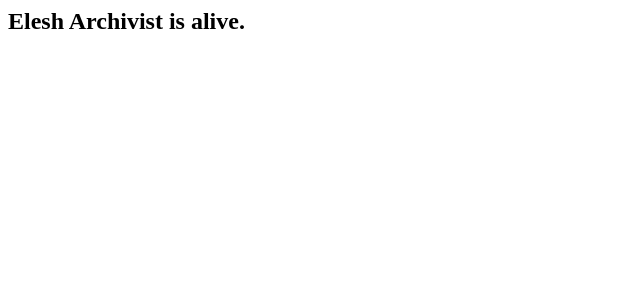
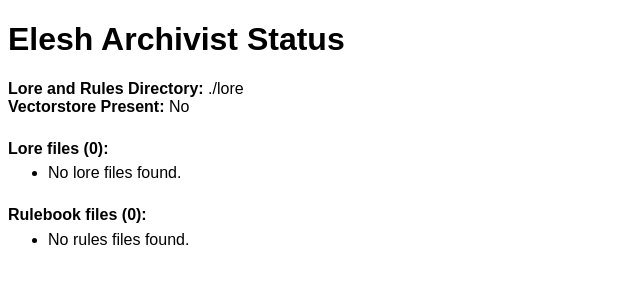
Before and after one commit to jmruland/Elesh, a Flask app: page / in a window 1280 px wide. Shown: the top 300 px of the page, without its empty margins (0-640 px from the left). Run offline with Flask 3, Linux system fonts and the light colour scheme.

Commit message:
more gpt i guess?

```diff
--- a/app/main.py
+++ b/app/main.py
@@ -1,25 +1,22 @@
 from flask import Flask
 import os
 
+# Import utility functions and logger
 from utils.index_utils import load_or_create_index
 from utils.logger import logger
 
-# If you have DB/message logging in your code:
-# from utils.db import init_db
+# Import Flask blueprints for routes
+from routes.ask import ask_bp
+from routes.reload import reload_bp
+from routes.status import status_bp
+from routes.health import health_bp
+from routes.openai_compatible import openai_bp
+from routes.frontend import frontend_bp
 
-from routes.ask import ask_bp
-# Import other route modules as needed:
-# from routes.reload import reload_bp
-# from routes.status import status_bp
-# from routes.openai_compatible import openai_bp
-# from routes.health import health_bp
-# from routes.frontend import frontend_bp
 
 logger.info("Elesh Archivist starting up...")
 
-# Initialize database if used
-# init_db()
-
+# Initialize (persistent) index
 try:
     index = load_or_create_index()
     logger.info("Vector index is available and loaded.")
@@ -27,23 +24,23 @@ except Exception as e:
     index = None
     logger.error(f"Failed to load vector index: {e}")
 
-# Prepare Flask app
+# Initialize Flask app
 app = Flask(__name__)
 app.config["INDEX"] = index
 
-# Register routes
+# Register all endpoints as blueprints
 app.register_blueprint(ask_bp)
-# app.register_blueprint(reload_bp)
-# app.register_blueprint(status_bp)
-# app.register_blueprint(openai_bp)
-# app.register_blueprint(health_bp)
-# app.register_blueprint(frontend_bp)
+app.register_blueprint(reload_bp)
+app.register_blueprint(status_bp)
+app.register_blueprint(health_bp)
+app.register_blueprint(openai_bp)
+app.register_blueprint(frontend_bp)  # If you have a frontend/status page
 
 @app.route("/")
-def hello():
-    return "<h2>Elesh Archivist is alive.</h2>"
+def home():
+    return "<h2>Elesh Archivist is up and running!</h2>"
 
 if __name__ == "__main__":
-    port = int(os.getenv("PORT", "5005"))
+    port = int(os.getenv("PORT", 5005))
     logger.info(f"Starting app on port {port}")
     app.run(host="0.0.0.0", port=port)
--- a/app/routes/frontend.py
+++ b/app/routes/frontend.py
@@ -1,41 +1,31 @@
 from flask import Blueprint, render_template, current_app
 import os
-import json
-import requests
-from config import SUMMARY_FILE, LORE_PATH, OLLAMA_API_BASE_URL
-from utils.ollama import check_required_ollama_models
 
 frontend_bp = Blueprint("frontend", __name__, template_folder="../templates")
 
 @frontend_bp.route("/")
 @frontend_bp.route("/status")
 def index():
-    lore_data = []
-    ollama_status = False
-    ollama_models_missing = []
-
-    # Check Ollama live connectivity
-    try:
-        response = requests.post(
-            f"{OLLAMA_API_BASE_URL}/api/embeddings",
-            json={"model": "nomic-embed-text", "prompt": "test"},
-            timeout=3
-        )
-        if response.status_code == 200:
-            ollama_status = True
-    except Exception:
-        pass
-
-    # Load indexed lore summary if available
-    if os.path.exists(SUMMARY_FILE):
-        with open(SUMMARY_FILE, "r") as f:
-            lore_data = json.load(f)
-        ollama_models_missing = lore_data.get("ollama_models_missing", [])
+    # Access configuration and status
+    lore_path = current_app.config.get("LORE_PATH", "./lore")
+    vectorstore_path = current_app.config.get("VECTORSTORE_DIR", "./vectorstore")
+    # Count lore and rulebook entries
+    lore_dir = os.path.join(lore_path, "lore")
+    rules_dir = os.path.join(lore_path, "rules")
+    lore_files = []
+    rules_files = []
+    if os.path.isdir(lore_dir):
+        lore_files = [f for f in os.listdir(lore_dir) if f.endswith('.md') or f.endswith('.txt')]
+    if os.path.isdir(rules_dir):
+        rules_files = [f for f in os.listdir(rules_dir) if f.endswith('.md') or f.endswith('.txt')]
+    vectorstore_exists = os.path.isdir(vectorstore_path)
 
     return render_template(
-        "index.html",
-        lore_count=len(lore_data),
-        lore_path=LORE_PATH,
-        ollama_status=ollama_status,
-        ollama_models_missing=ollama_models_missing
+        "status.html",
+        lore_count=len(lore_files),
+        rules_count=len(rules_files),
+        lore_files=lore_files,
+        rules_files=rules_files,
+        lore_path=lore_path,
+        vectorstore_exists=vectorstore_exists,
     )
--- a/app/templates/status.html
+++ b/app/templates/status.html
@@ -1,32 +1,49 @@
 <!DOCTYPE html>
-<html lang="en">
+<html>
 
 <head>
-    <meta charset="UTF-8">
     <title>Elesh Archivist Status</title>
-    <meta http-equiv="refresh" content="30">
-    <link rel="stylesheet" href="{{ url_for('static', filename='style.css') }}">
+    <style>
+        body {
+            font-family: sans-serif;
+        }
+
+        .status {
+            margin-bottom: 1.5em;
+        }
+
+        ul {
+            margin-top: 0.4em;
+        }
+    </style>
 </head>
 
 <body>
-    <div class="sigil">📜</div>
     <h1>Elesh Archivist Status</h1>
-    <ul>
-        <li><strong>📁 Lore Directory:</strong> <code>{{ lore_path }}</code></li>
-        <li><strong>📚 Documents Indexed:</strong> {{ lore_count }}</li>
-        {% if ollama_status %}
-        <li class="ok"><strong>✅ Ollama Connection:</strong> OK</li>
-        {% if ollama_models_missing %}
-        <li class="warn"><strong>⚠️ Missing Ollama Models:</strong> {{ ollama_models_missing }}</li>
-        {% endif %}
-        {% else %}
-        <li class="fail"><strong>❌ Ollama Connection:</strong> Failed</li>
-        {% endif %}
-        <h2>🧱 Docker Space Usage</h2>
-        <pre style="background: #f8f5e9; padding: 1em; border-radius: 8px; box-shadow: inset 0 0 6px #ccc;">
-        {{ docker_usage }}
-        </pre>
-    </ul>
+    <div class="status">
+        <b>Lore and Rules Directory:</b> {{ lore_path }} <br />
+        <b>Vectorstore Present:</b> {{ 'Yes' if vectorstore_exists else 'No' }}<br />
+    </div>
+    <div class="status">
+        <b>Lore files ({{ lore_count }}):</b>
+        <ul>
+            {% for fname in lore_files %}
+            <li>{{ fname }}</li>
+            {% else %}
+            <li>No lore files found.</li>
+            {% endfor %}
+        </ul>
+    </div>
+    <div class="status">
+        <b>Rulebook files ({{ rules_count }}):</b>
+        <ul>
+            {% for fname in rules_files %}
+            <li>{{ fname }}</li>
+            {% else %}
+            <li>No rules files found.</li>
+            {% endfor %}
+        </ul>
+    </div>
 </body>
 
 </html>
```
Also changed, not shown: app/routes/reload.py (+18 -15 lines), app/routes/status.py (+27 -75 lines).
